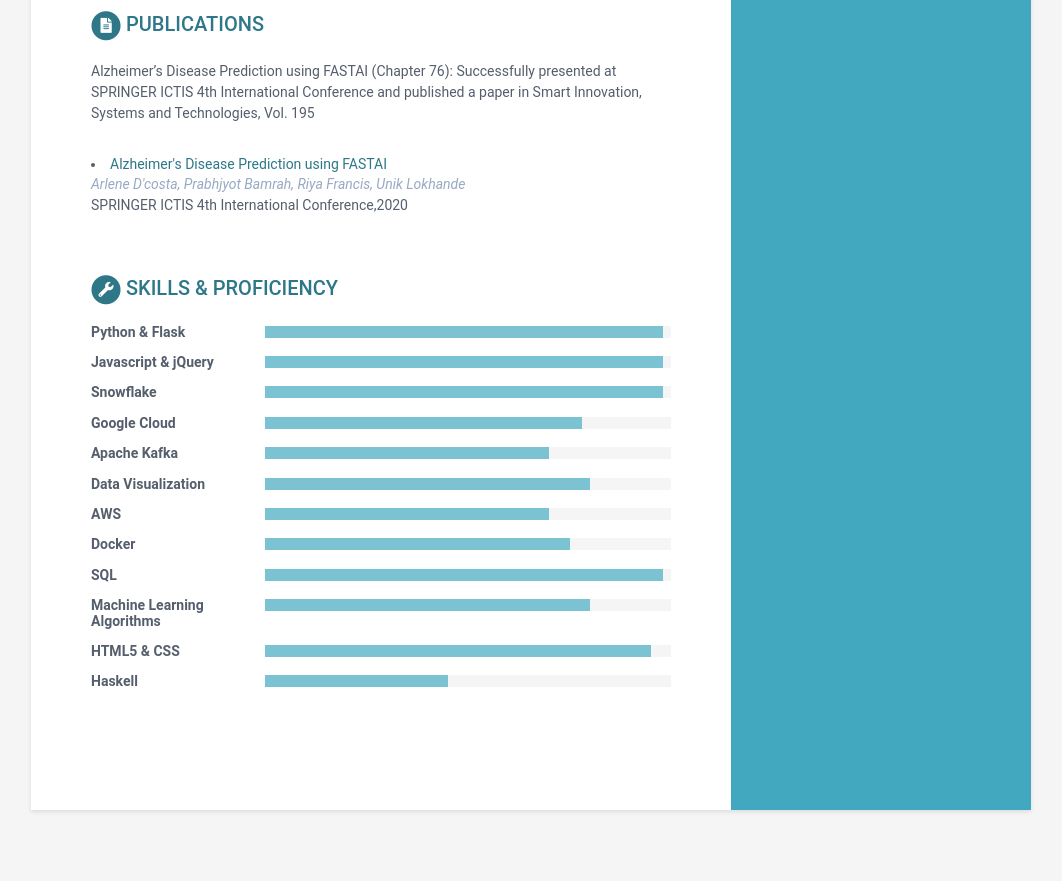
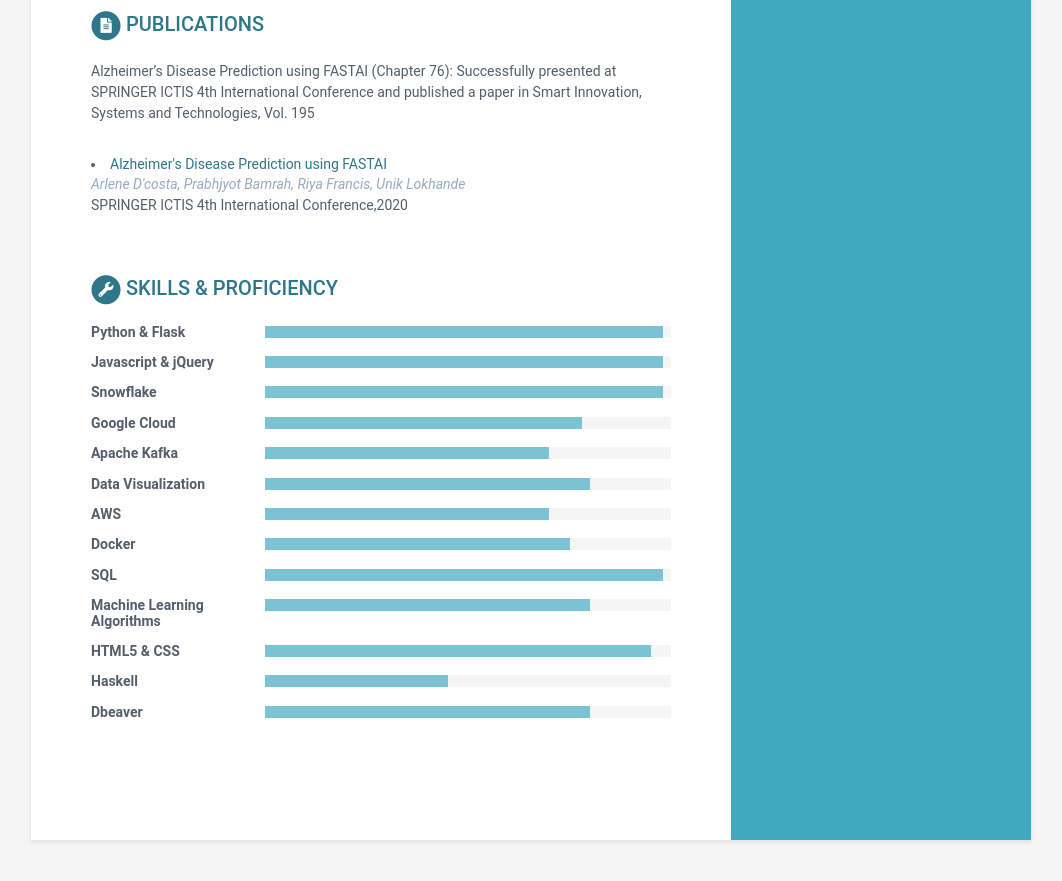
Before and after one commit to ArleneDcosta/ArleneDcosta.github.io, a Jekyll site: the page built from index.html, in a window 1280 px wide and 900 px high, scrolled down 2716 px. Shown: the top 881 px of the window, without its empty margins (109-1171 px from the left). Built offline with Jekyll 4.4.1, drawn with Linux system fonts in a browser that asks for light colours.

Commit message:
Added more skills

```diff
--- a/_data/data.yml
+++ b/_data/data.yml
@@ -261,3 +261,6 @@ skills:
 
       - name: Haskell
         level: 45%
+
+      - name: Dbeaver
+        level: 80%
```
